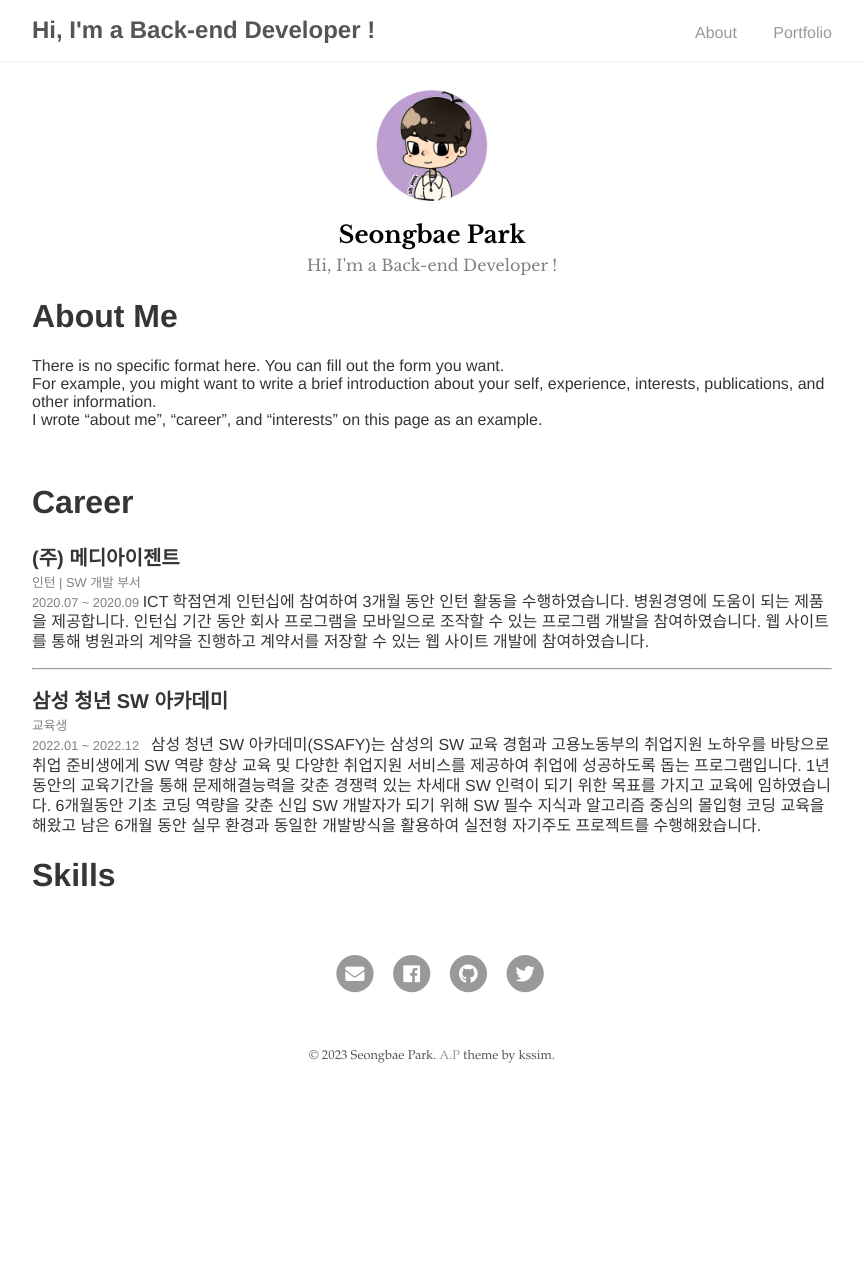
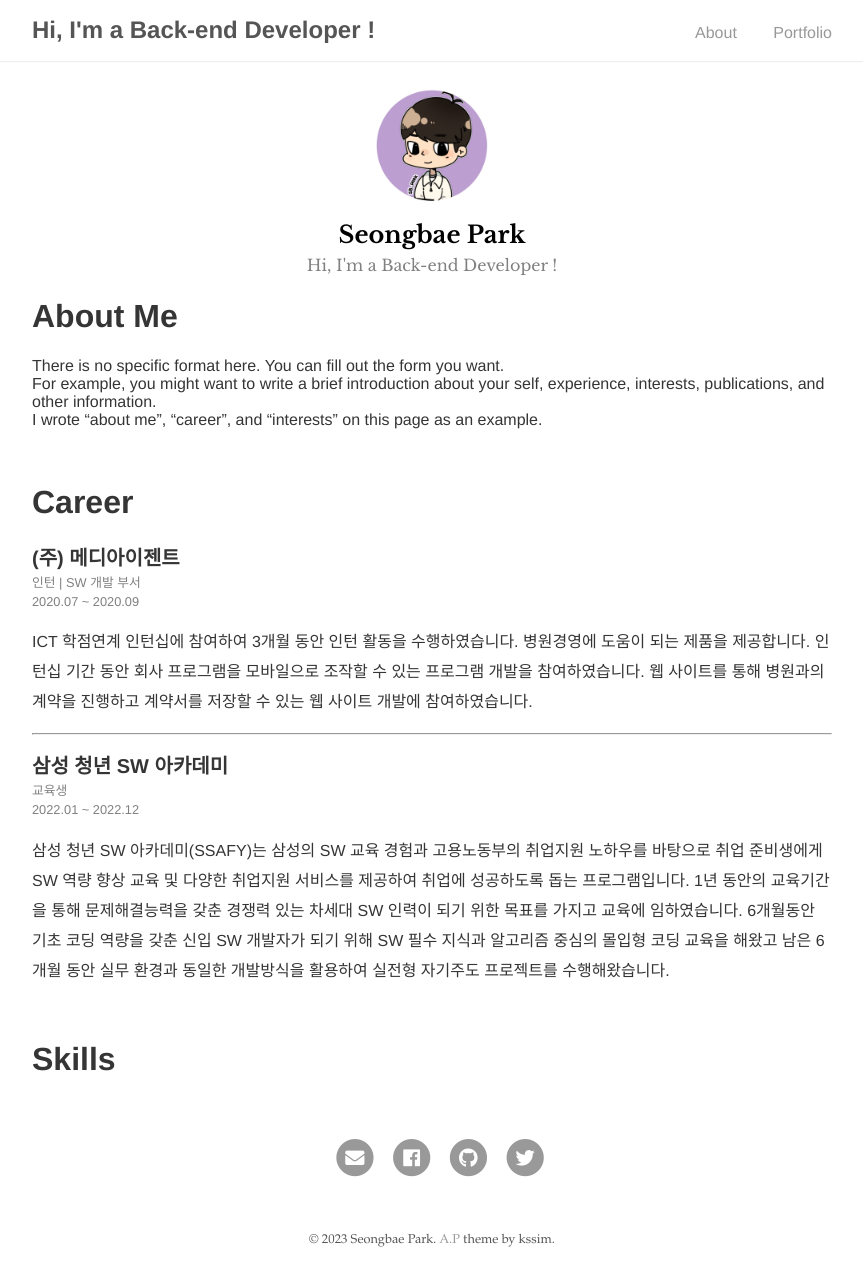
Before and after one commit to Sungbae95/Sungbae95.github.io, a Jekyll site: the page built from index.md, in a window 1280 px wide. Shown: the whole page, without its empty margins (208-1071 px from the left). Built offline with Jekyll 4.4.1, drawn with Linux system fonts in a browser that asks for light colours; our own code applies the rules of GitHub Pages for plain Markdown files; before the commit the page ends 1099 px from its top, so only the background shows below that.

Commit message:
Update index.md

```diff
--- a/index.md
+++ b/index.md
@@ -13,12 +13,12 @@ I wrote "about me", "career", and "interests" on this page as an example.
 
 <span style="font-size:125%"> <b>(주) 메디아이젠트</b> </span> <br/>
 <span style="font-size:80%; color:gray"> 인턴 | SW 개발 부서 <br/> 2020.07 ~ 2020.09 </span>
-<span style="line-height:20px">
+<p style="line-height:30px">
   ICT 학점연계 인턴십에 참여하여 3개월 동안 인턴 활동을 수행하였습니다.
   병원경영에 도움이 되는 제품을 제공합니다.
   인턴십 기간 동안 회사 프로그램을 모바일으로 조작할 수 있는 프로그램 개발을 참여하였습니다.
   웹 사이트를 통해 병원과의 계약을 진행하고 계약서를 저장할 수 있는 웹 사이트 개발에 참여하였습니다.
-</span>
+</p>
 
 
 ------
@@ -27,13 +27,13 @@ I wrote "about me", "career", and "interests" on this page as an example.
 
 <span style="font-size:125%"> <b>삼성 청년 SW 아카데미</b> </span> <br/>
 <span style="font-size:80%; color:gray"> 교육생 <br/> 2022.01 ~ 2022.12  </span>
-<span style="line-height:20px">
+<p style="line-height:30px">
   삼성 청년 SW 아카데미(SSAFY)는 삼성의 SW 교육 경험과 고용노동부의 취업지원 노하우를 바탕으로
   취업 준비생에게 SW 역량 향상 교육 및 다양한 취업지원 서비스를 제공하여 취업에 성공하도록 돕는 프로그램입니다.
   1년 동안의 교육기간을 통해 문제해결능력을 갖춘 경쟁력 있는 차세대 SW 인력이 되기 위한 목표를 가지고 교육에 임하였습니다.
   6개월동안 기초 코딩 역량을 갖춘 신입 SW 개발자가 되기 위해 SW 필수 지식과 알고리즘 중심의 몰입형 코딩 교육을 해왔고
   남은 6개월 동안 실무 환경과 동일한 개발방식을 활용하여 실전형 자기주도 프로젝트를 수행해왔습니다.
-</span>
+</p>
 <br/>
 
 # Skills
```
